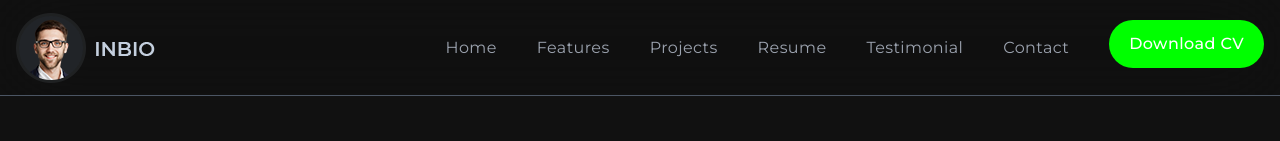
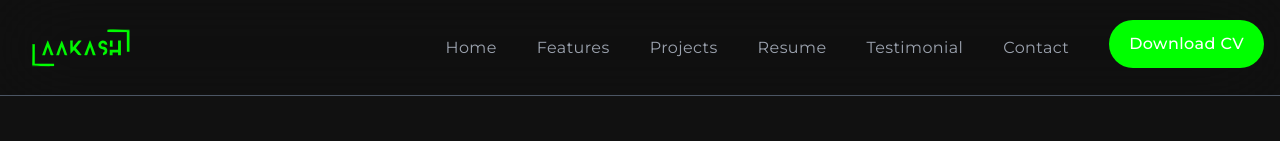
Before and after one commit to AksRamani/PortfolioV2, a React (Vite) app: page / in a window 1280 px wide. Shown: the top 141 px of the page. Built offline with nearby package versions, Linux system fonts and the light colour scheme.

Commit message:
LOGO CHANGES

```diff
--- a/src/assets/index.ts
+++ b/src/assets/index.ts
@@ -1,4 +1,4 @@
-import logo from "./images/logo.png";
+import logo from "./images/logo1.svg";
 import bannerImg from "./images/bannerImg.png";
 import projectOne from "./images/projects/projectOne.jpg";
 import projectTwo from "./images/projects/projectTwo.jpg";
--- a/src/components/Navbar.tsx
+++ b/src/components/Navbar.tsx
@@ -12,7 +12,7 @@ const Navbar = () => {
   return (
     <div className="w-full h-24 sticky top-0 z-50 backdrop-blur-2xl transition-colors bg-bodyColor/70 mx-auto flex justify-between items-center font-titleFont border-b-[1px] border-b-gray-600 px-4">
       <div>
-        <img src={logo} alt="logo" />
+        <img src={logo} alt="logo" height={"50px"} width={"130px"}/>
       </div>
       <div>
         <ul className="hidden mdl:inline-flex items-center gap-6 lg:gap-10">
@@ -54,10 +54,10 @@ const Navbar = () => {
           <div className="w-screen h-screen mdl:hidden overflow-scroll absolute top-0 left-0 bg-[#000] p-4 scrollbar-hide">
             <div className="flex flex-col gap-8 pb-2 relative">
               <div className="mt-[-3px]">
-                <img src={logo} alt="logo" />
+                <img src={logo} alt="logo" height={"80PX"} width={"150PX"} />
                 <p className="text-sm text-gray-400 mt-2">
                 I'm skilled in HTML, CSS, and JavaScript, including ES6. Proficient in React and Redux, I create dynamic web apps. I use jQuery and Tailwind CSS for design and functionality, ensuring responsive interfaces and cross-browser compatibility. Committed to staying updated in front-end trends for high-quality client products.
-                </p>
+                  </p>
               </div>
               <ul className="flex flex-col gap-4">
                 {navLinksdata.map((item) => (
```
Also changed, not shown: src/assets/images/logo1.svg (added), src/assets/images/logo12.jpg (added).
